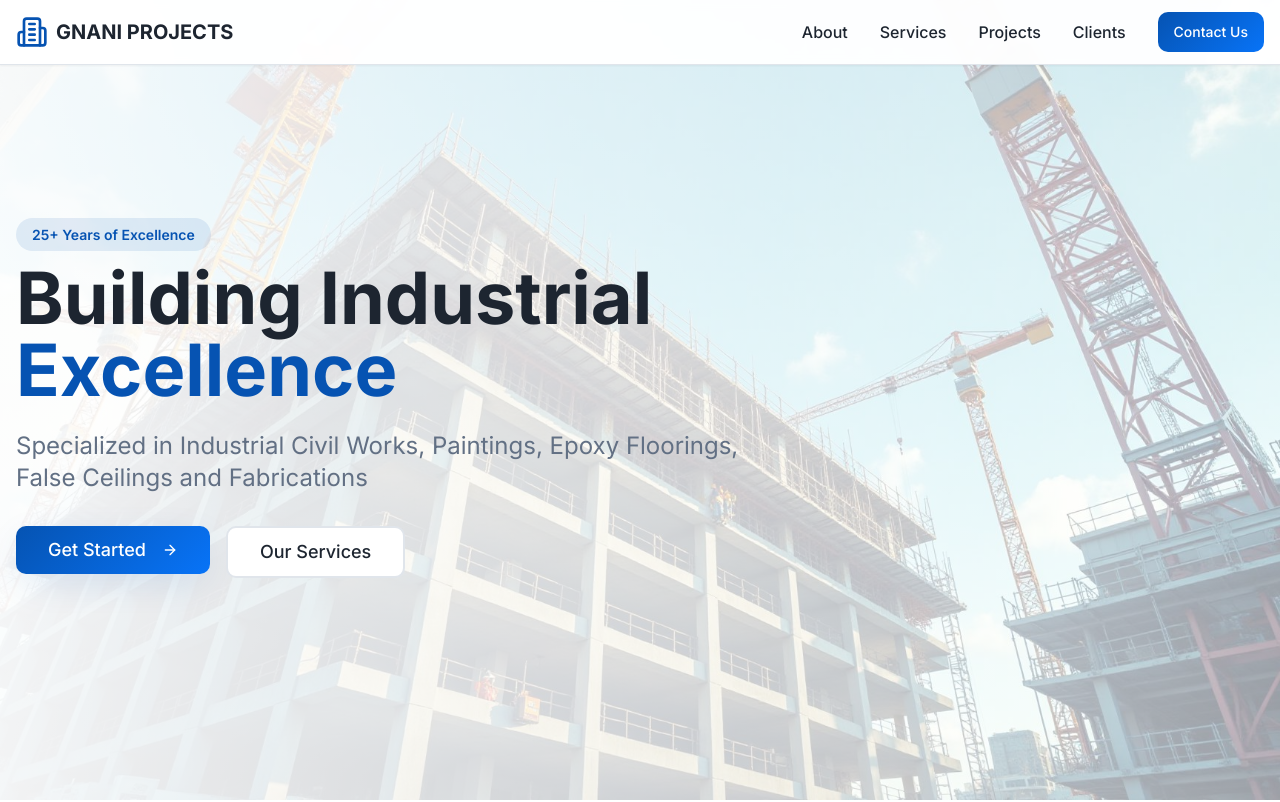
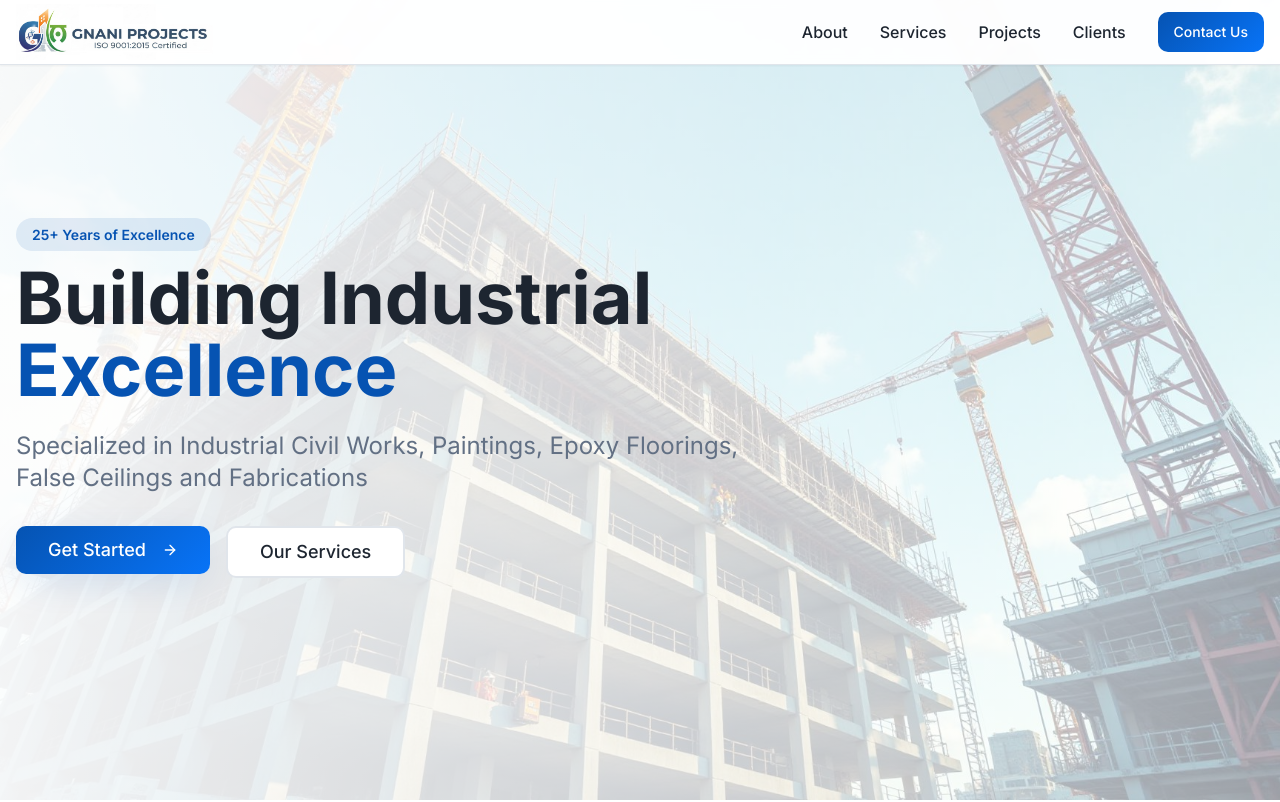
Before and after one commit to amrutharaod/gnani-sparkle-site, a React (Vite) app: page / in a window 1280 px wide. Shown: the top 802 px of the page. Built offline with nearby package versions, Linux system fonts and the light colour scheme; the HTML template or start-up script is replaced by a standard one.

Commit message:
Update site logo

```diff
--- a/src/components/Navigation.tsx
+++ b/src/components/Navigation.tsx
@@ -1,6 +1,7 @@
-import { Building2, Menu, X } from "lucide-react";
+import { Menu, X } from "lucide-react";
 import { Button } from "@/components/ui/button";
 import { useState } from "react";
+import logo from "@/assets/gnani-logo.png";
 
 const Navigation = () => {
   const [isMenuOpen, setIsMenuOpen] = useState(false);
@@ -17,9 +18,8 @@ const Navigation = () => {
     <nav className="fixed top-0 w-full bg-background/95 backdrop-blur-sm border-b border-border z-50 shadow-sm">
       <div className="container mx-auto px-4">
         <div className="flex items-center justify-between h-16">
-          <div className="flex items-center space-x-2">
-            <Building2 className="h-8 w-8 text-primary" />
-            <span className="text-xl font-bold text-foreground">GNANI PROJECTS</span>
+          <div className="flex items-center">
+            <img src={logo} alt="GNANI PROJECTS - ISO 9001:2015 Certified" className="h-12 md:h-14 w-auto" />
           </div>
 
           {/* Desktop Navigation */}
```
Also changed, not shown: src/assets/gnani-logo.png (added).
